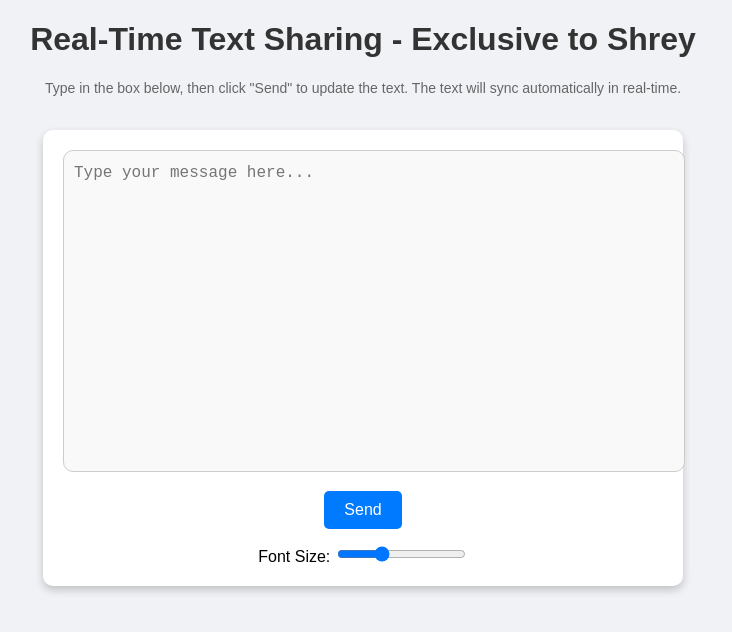
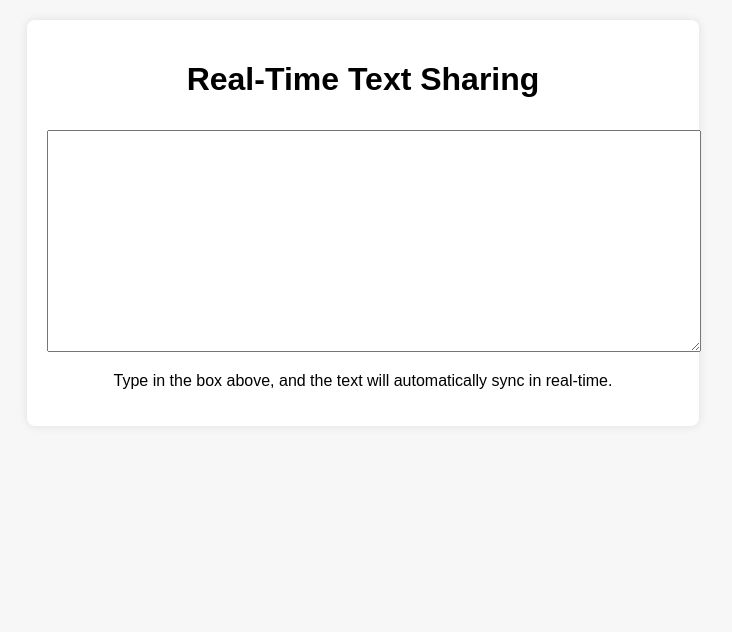
Before and after one commit to sonishrey9/text-sharing-work, a Flask app: page / in a window 1280 px wide. Shown: the top 632 px of the page, without its empty margins (277-1009 px from the left). Run offline with Flask 2, Linux system fonts and the light colour scheme; the visitor is signed in with stand-in values (Sample User, id 1).

Commit message:
updated index

```diff
--- a/copy-paste-fetaure/backend/templates/index.html
+++ b/copy-paste-fetaure/backend/templates/index.html
@@ -3,74 +3,49 @@
 <head>
     <meta charset="UTF-8">
     <meta name="viewport" content="width=device-width, initial-scale=1.0">
-    <title>Real-Time Text Sharing - Exclusive to Shrey</title>
+    <title>Real-Time Text Sharing</title>
     <style>
-        /* General Styles */
         body {
             font-family: Arial, sans-serif;
             text-align: center;
-            background-color: #f0f2f5;
+            background-color: #f7f7f7;
         }
-        h1 {
-            color: #333;
+        .container {
+            width: 50%;
+            margin: auto;
+            margin-top: 20px;
+            padding: 20px;
+            background-color: #fff;
+            box-shadow: 0px 0px 10px rgba(0, 0, 0, 0.1);
+            border-radius: 8px;
         }
-        p {
-            font-size: 14px;
-            color: #666;
+        textarea {
+            width: 100%;
+            height: 200px;
+            font-size: 16px;
+            padding: 10px;
+            margin-top: 10px;
         }
-
-        /* Chat Window Styles */
-        .chat-container {
-            display: inline-block;
-            width: 80%;
-            max-width: 600px;
-            background-color: #ffffff;
-            padding: 20px;
-            border-radius: 10px;
-            box-shadow: 0 4px 8px rgba(0, 0, 0, 0.2);
-            margin-top: 20px;
-        }
-        #sharedText {
-            width: 100%;
-            height: 300px;
-            border: 1px solid #ccc;
-            border-radius: 10px;
-            padding: 10px;
-            resize: none;
+        button {
+            margin-top: 10px;
+            padding: 10px 20px;
             font-size: 16px;
-            font-family: 'Courier New', Courier, monospace;
-            line-height: 1.5;
-            background-color: #f9f9f9;
-        }
-
-        /* Font Size Control */
-        .font-size-control {
-            margin-top: 15px;
-        }
-
-        /* Send Button */
-        .send-button {
-            display: block;
-            margin: 15px auto;
-            padding: 10px 20px;
-            border: none;
-            background-color: #007bff;
-            color: white;
-            font-size: 16px;
-            border-radius: 5px;
-            cursor: pointer;
-        }
-        .send-button:hover {
-            background-color: #0056b3;
         }
     </style>
+    <script>
+        let lastFetchedText = ""; // Store the last fetched text for comparison
 
-    <script>
         // Function to fetch and display the latest shared text
         async function fetchText() {
             const response = await fetch('/fetch');
             const data = await response.json();
-            document.getElementById('sharedText').value = data.text;
+
+            // Update the text area only if the fetched text is different from what's currently displayed
+            const textArea = document.getElementById('sharedText');
+            if (data.text !== textArea.value && data.text !== lastFetchedText) {
+                textArea.value = data.text;
+                lastFetchedText = data.text;
+            }
         }
 
         // Function to update the shared text
@@ -83,31 +58,18 @@
             });
         }
 
-        // Font Size Adjustment
-        function adjustFontSize() {
-            const fontSize = document.getElementById('fontSize').value;
-            document.getElementById('sharedText').style.fontSize = fontSize + 'px';
-        }
+        // Set up real-time fetching every 2 seconds
+        setInterval(fetchText, 2000);
 
-        // Initial fetch to populate the text area and set interval
-        window.onload = () => {
-            fetchText();
-            setInterval(fetchText, 1000);
-        };
+        // Initial fetch to populate the text area
+        window.onload = fetchText;
     </script>
 </head>
 <body>
-    <h1>Real-Time Text Sharing - Exclusive to Shrey</h1>
-    <p>Type in the box below, then click "Send" to update the text. The text will sync automatically in real-time.</p>
-
-    <div class="chat-container">
-        <textarea id="sharedText" placeholder="Type your message here..."></textarea>
-        <button class="send-button" onclick="updateText()">Send</button>
-
-        <div class="font-size-control">
-            <label for="fontSize">Font Size:</label>
-            <input type="range" id="fontSize" min="12" max="24" value="16" oninput="adjustFontSize()">
-        </div>
+    <div class="container">
+        <h1>Real-Time Text Sharing</h1>
+        <textarea id="sharedText" oninput="updateText()"></textarea>
+        <p>Type in the box above, and the text will automatically sync in real-time.</p>
     </div>
 </body>
 </html>
```
